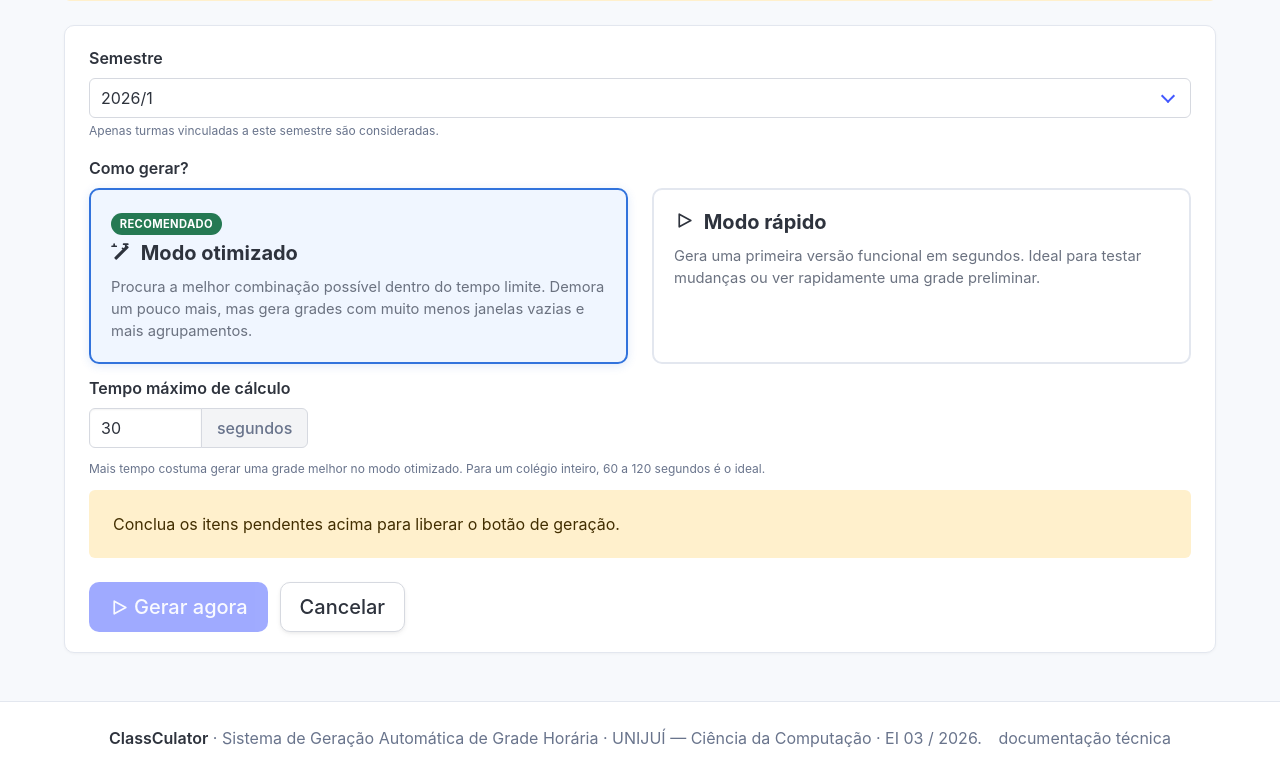
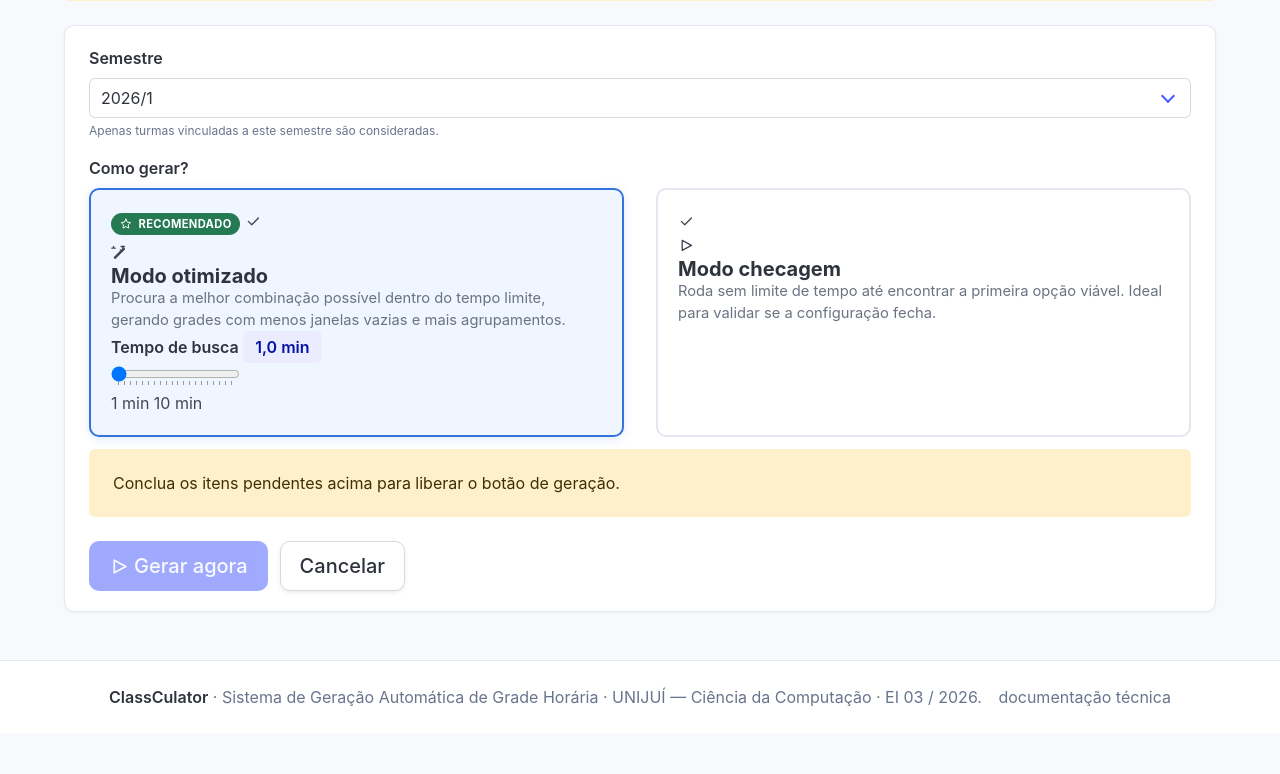
Before and after one commit to JuanFricke/ClassCulator, a FastAPI app: page /grade/nova in a window 1280 px wide; the page is wider, and only the part inside the window is pictured. Shown: the part 765-1539 px from the top of that part. After the commit the page ends 1471 px from the top of that part, so only its background shows below. Run offline with FastAPI, Linux system fonts and the light colour scheme; data that the repository does not hold is empty.

Commit message:
Replace fixed grade-generation timeout with a slider UI and a "Modo checagem" classic mode.
The "Nova grade" form now exposes a 1-10 minute slider tied to the CP-SAT
timeout while the classic solver runs unrestricted until the first feasible
schedule, repositioned as "Modo checagem" to highlight its validation role.
Instance warnings collected by the builder are also bubbled into the grade
log so users can spot configuration issues alongside the solver output.

Co-authored-by: Cursor <cursoragent@cursor.com>

```diff
--- a/app/static/js/grade-poll.js
+++ b/app/static/js/grade-poll.js
@@ -2,8 +2,14 @@ const form = document.getElementById("gerar-form");
 const progresso = document.getElementById("progresso");
 const progressoMsg = document.getElementById("progresso-msg");
 const btn = document.getElementById("btn-gerar");
+const timeoutSlider = document.getElementById("grade-timeout-slider");
+const timeoutValue = document.getElementById("timeout-value");
+const timeoutInput = document.getElementById("grade-timeout");
 
 const POLL_INTERVAL_MS = 2000;
+const SLIDER_STEPS = 20;
+const MIN_MINUTES = 1;
+const MAX_MINUTES = 10;
 
 const STATUS_LABEL = {
   pending: "Aguardando início…",
@@ -11,6 +17,32 @@ const STATUS_LABEL = {
   done: "Concluído",
   failed: "Erro",
 };
+
+function sliderMinutes(stepValue) {
+  const step = Number(stepValue);
+  const ratio = (step - 1) / (SLIDER_STEPS - 1);
+  return MIN_MINUTES + ratio * (MAX_MINUTES - MIN_MINUTES);
+}
+
+function syncTimeoutFromSlider() {
+  const slider = document.getElementById("grade-timeout-slider");
+  const valueEl = document.getElementById("timeout-value");
+  const hiddenEl = document.getElementById("grade-timeout");
+  if (!slider) return;
+  const minutes = sliderMinutes(slider.value);
+  if (hiddenEl) hiddenEl.value = String(Math.round(minutes * 60));
+  if (valueEl) valueEl.textContent = `${minutes.toFixed(1).replace(".", ",")} min`;
+  const ratio = (Number(slider.value) - 1) / (SLIDER_STEPS - 1);
+  slider.style.setProperty("--cc-slider-fill", `${ratio * 100}%`);
+}
+window.syncTimeoutFromSlider = syncTimeoutFromSlider;
+
+timeoutSlider?.addEventListener("input", syncTimeoutFromSlider);
+timeoutSlider?.addEventListener("change", syncTimeoutFromSlider);
+["pointerdown", "mousedown", "touchstart", "click"].forEach((evt) => {
+  timeoutSlider?.addEventListener(evt, (e) => e.stopPropagation());
+});
+syncTimeoutFromSlider();
 
 async function pollUntilDone(gradeId) {
   while (true) {
--- a/app/templates/_macros.html
+++ b/app/templates/_macros.html
@@ -124,7 +124,7 @@
   {%- if solver_id == "cpsat" -%}
     Modo otimizado
   {%- elif solver_id == "classic" -%}
-    Modo rápido
+    Modo checagem
   {%- else -%}
     {{ solver_id or "—" }}
   {%- endif -%}
--- a/app/templates/base.html
+++ b/app/templates/base.html
@@ -9,7 +9,7 @@
       rel="stylesheet"
       href="https://cdn.jsdelivr.net/npm/bulma@1.0.2/css/bulma.min.css"
     />
-    <link rel="stylesheet" href="/static/css/custom.css" />
+    <link rel="stylesheet" href="/static/css/custom.css?v=4" />
   </head>
   <body>
     <nav class="navbar is-dark" role="navigation" aria-label="main navigation">
--- a/app/templates/grade/nova.html
+++ b/app/templates/grade/nova.html
@@ -47,49 +47,76 @@
 
     <div class="field mt-4">
       <label class="label">Como gerar?</label>
-      <div class="columns">
+      <div class="columns is-variable is-4">
         <div class="column is-6">
-          <label class="mode-card">
+          <label class="mode-card mode-card--primary">
             <input type="radio" name="solver" value="cpsat" checked />
-            <span class="mode-badge">Recomendado</span>
-            <h3 class="title is-5 mt-0">
-              {{ icon("wand", "mr-1") }} Modo otimizado
-            </h3>
-            <p>
-              Procura a melhor combinação possível dentro do tempo limite.
-              Demora um pouco mais, mas gera grades com muito menos janelas vazias
-              e mais agrupamentos.
+            <span class="mode-badge">
+              {{ icon("star", "mr-1") }} Recomendado
+            </span>
+            <span class="mode-check" aria-hidden="true">
+              {{ icon("check") }}
+            </span>
+            <div class="mode-card-head">
+              <span class="mode-icon">{{ icon("wand") }}</span>
+              <h3 class="title is-5 mb-0">Modo otimizado</h3>
+            </div>
+            <p class="mode-desc">
+              Procura a melhor combinação possível dentro do tempo limite,
+              gerando grades com menos janelas vazias e mais agrupamentos.
             </p>
+            <div class="mode-time-control">
+              <div class="mode-time-header">
+                <strong>Tempo de busca</strong>
+                <span id="timeout-value" class="tag is-link is-light is-medium has-text-weight-semibold">1,0 min</span>
+              </div>
+              <div class="mode-slider">
+                <input
+                  id="grade-timeout-slider"
+                  class="mode-slider-input"
+                  type="range"
+                  min="1"
+                  max="20"
+                  step="1"
+                  value="1"
+                  list="grade-timeout-ticks"
+                  oninput="window.syncTimeoutFromSlider && window.syncTimeoutFromSlider()"
+                />
+                <div class="mode-slider-ticks" aria-hidden="true">
+                  {% for i in range(20) %}
+                    <span class="mode-slider-tick {% if i % 5 == 0 or i == 19 %}is-major{% endif %}"></span>
+                  {% endfor %}
+                </div>
+                <datalist id="grade-timeout-ticks">
+                  {% for i in range(1, 21) %}<option value="{{ i }}"></option>{% endfor %}
+                </datalist>
+              </div>
+              <div class="mode-time-labels">
+                <span>1 min</span>
+                <span>10 min</span>
+              </div>
+            </div>
           </label>
         </div>
         <div class="column is-6">
-          <label class="mode-card">
+          <label class="mode-card mode-card--secondary">
             <input type="radio" name="solver" value="classic" />
-            <h3 class="title is-5 mt-0">
-              {{ icon("play", "mr-1") }} Modo rápido
-            </h3>
-            <p>
-              Gera uma primeira versão funcional em segundos. Ideal para
-              testar mudanças ou ver rapidamente uma grade preliminar.
+            <span class="mode-check" aria-hidden="true">
+              {{ icon("check") }}
+            </span>
+            <div class="mode-card-head">
+              <span class="mode-icon">{{ icon("play") }}</span>
+              <h3 class="title is-5 mb-0">Modo checagem</h3>
+            </div>
+            <p class="mode-desc">
+              Roda sem limite de tempo at&eacute; encontrar a primeira op&ccedil;&atilde;o
+              vi&aacute;vel. Ideal para validar se a configura&ccedil;&atilde;o fecha.
             </p>
           </label>
         </div>
       </div>
     </div>
-
-    <div class="field mt-3">
-      <label class="label" for="grade-timeout">Tempo máximo de cálculo</label>
-      <div class="field has-addons">
-        <div class="control">
-          <input id="grade-timeout" class="input" type="number" name="timeout_s" min="5" max="600" value="30" style="max-width: 8rem;" />
-        </div>
-        <div class="control"><span class="button is-static">segundos</span></div>
-      </div>
-      <p class="help has-text-grey">
-        Mais tempo costuma gerar uma grade melhor no modo otimizado.
-        Para um colégio inteiro, 60 a 120 segundos é o ideal.
-      </p>
-    </div>
+    <input type="hidden" name="timeout_s" id="grade-timeout" value="60" />
 
     {% if not readiness.tudo_pronto %}
       <article class="notification is-warning is-light">
@@ -119,5 +146,5 @@
 {% endblock %}
 
 {% block scripts %}
-  <script src="/static/js/grade-poll.js" defer></script>
+  <script src="/static/js/grade-poll.js?v=4" defer></script>
 {% endblock %}
```
Also changed, not shown: app/services/grade_service.py (+13 -4 lines), app/solver/runner.py (+8 -3 lines).
